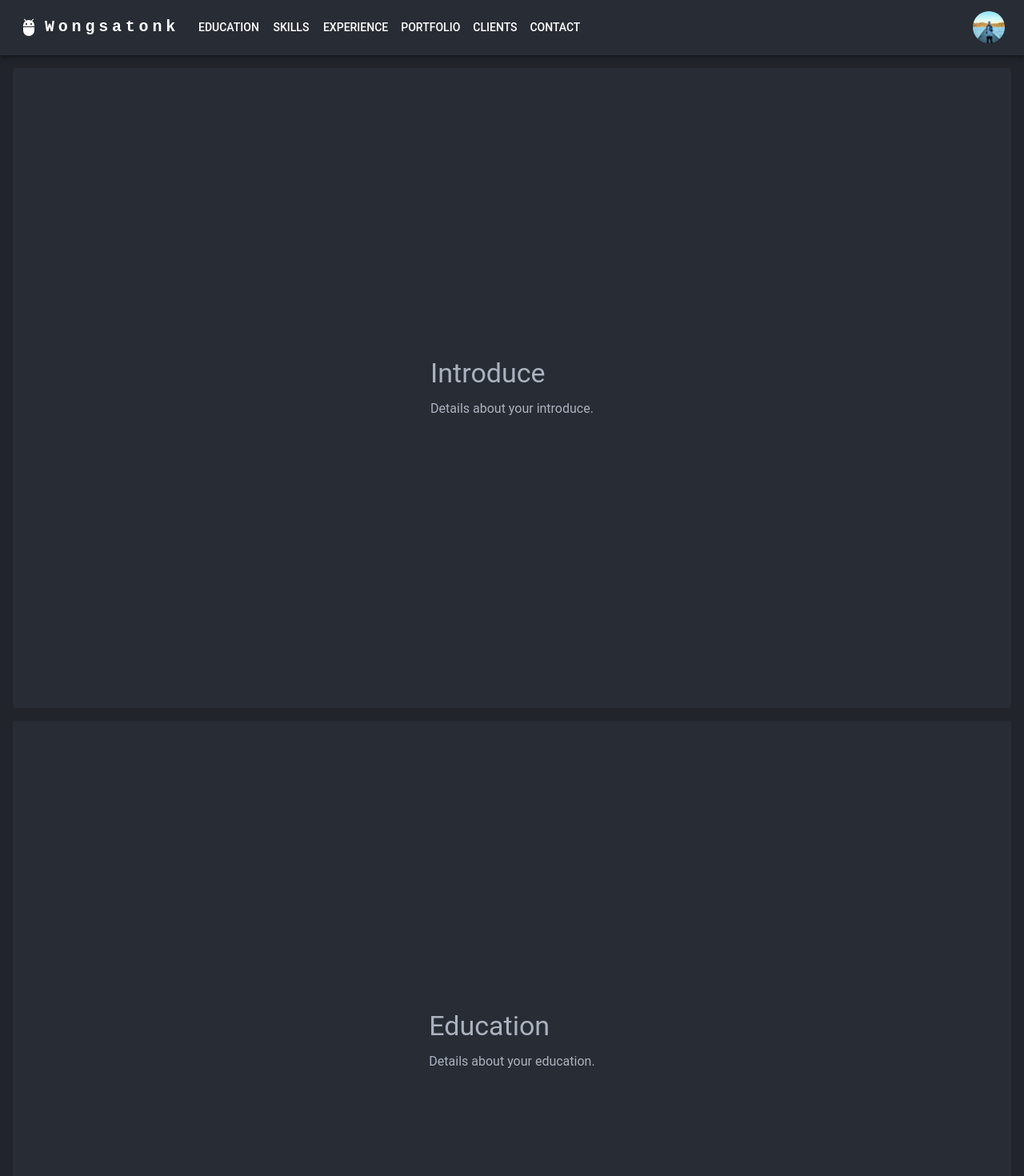
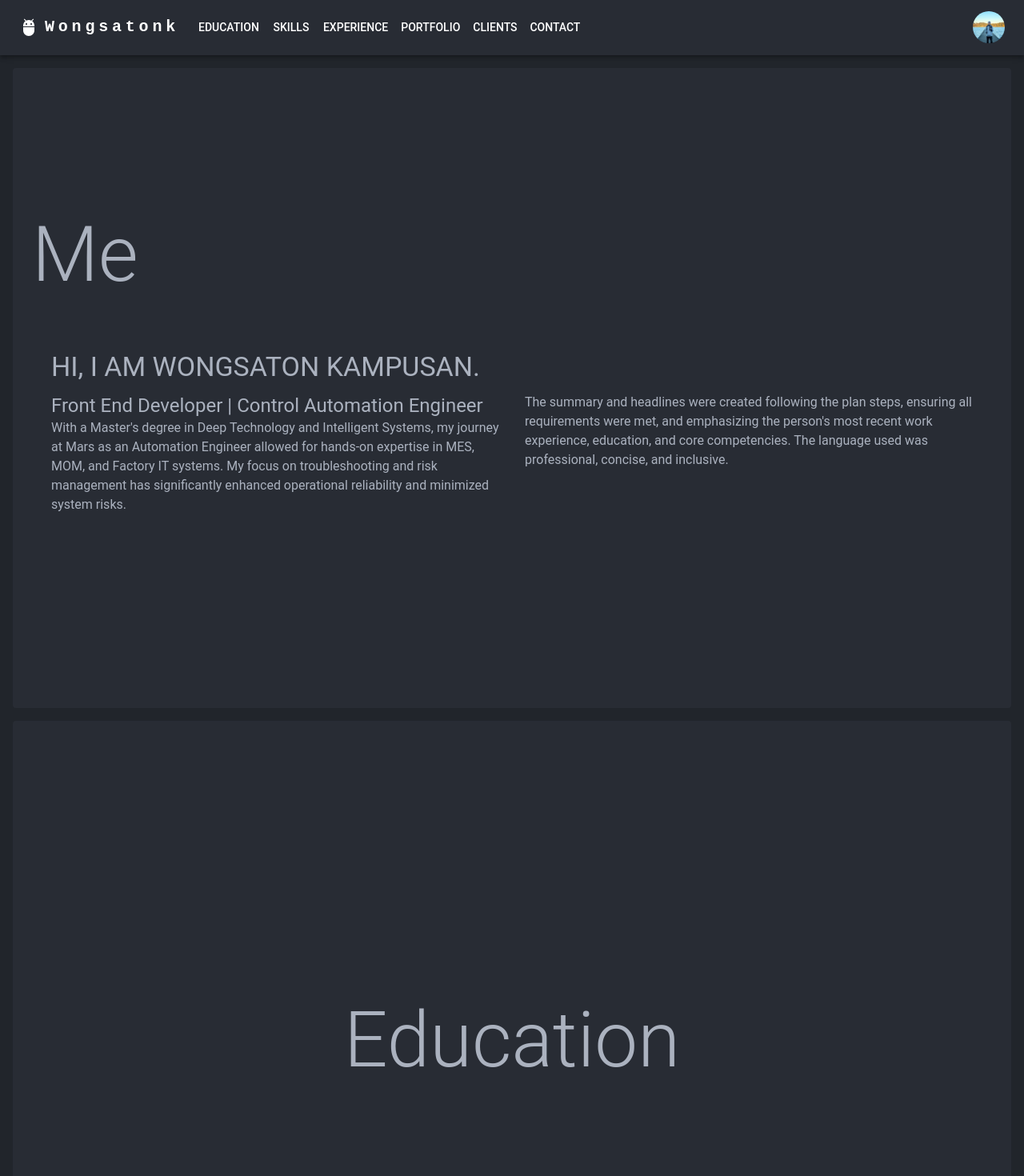
Before and after one commit to wongsatonk/react-portfolio, a React (Create React App) app: page / in a window 1280 px wide. Shown: the top 1470 px of the page at 80% size. Built offline with nearby package versions, Linux system fonts and the light colour scheme.

Commit message:
Added introduce componen

```diff
--- a/src/App.js
+++ b/src/App.js
@@ -1,50 +1,27 @@
 import React from "react";
-import { Button, CssBaseline } from "@mui/material";
+import { Button, CssBaseline, Typography } from "@mui/material";
 import Header from "./components/Header";
 import theme from "./theme";
 import { ThemeProvider } from "@emotion/react";
 import Section from "./components/Section";
+import Introduce from "./components/Introduce";
 
 function App() {
   return (
     <ThemeProvider theme={theme}>
       <CssBaseline />
       <Header></Header>
-      <Section
-        id="introduce"
-        title="Introduce"
-        content="Details about your introduce."
-      />
-      <Section
-        id="education"
-        title="Education"
-        content="Details about your education."
-      />
-      <Section
-        id="skills"
-        title="Skills"
-        content="Details about your skills."
-      />
-      <Section
-        id="experience"
-        title="Experience"
-        content="Details about your experience."
-      />
-      <Section
-        id="portfolio"
-        title="Portfolio"
-        content="Details about your portfolio."
-      />
-      <Section
-        id="clients"
-        title="Clients"
-        content="Details about your clients."
-      />
-      <Section
-        id="contact"
-        title="Contact"
-        content="Details about how to contact you."
-      />
+      <Section id="introduce" title="Me">
+        <Introduce></Introduce>
+      </Section>
+
+      <Section id="education" title="Education" />
+
+      <Section id="skills" title="Skills" />
+      <Section id="experience" title="Experience" />
+      <Section id="portfolio" title="Portfolio" />
+      <Section id="clients" title="Clients" />
+      <Section id="contact" title="Contact" />
     </ThemeProvider>
   );
 }
--- a/src/components/Header.js
+++ b/src/components/Header.js
@@ -109,7 +109,7 @@ function Header(props) {
             variant="h6"
             noWrap
             component="a"
-            href="app-bar-with-responsive-menu"
+            href="/"
             sx={{
               mr: 2,
               display: { xs: "none", md: "flex" },
@@ -237,12 +237,13 @@ function Header(props) {
             </Menu>
           </Box>
         </Toolbar>
-        <ScrollTop {...props}>
-          <Fab size="small" aria-label="scroll back to top">
-            <KeyboardArrowUpIcon />
-          </Fab>
-        </ScrollTop>
       </Container>
+
+      <ScrollTop {...props}>
+        <Fab size="small" aria-label="scroll back to top">
+          <KeyboardArrowUpIcon />
+        </Fab>
+      </ScrollTop>
     </AppBar>
   );
 }
--- /dev/null
+++ b/src/components/Introduce.js
@@ -0,0 +1,39 @@
+import React from "react";
+import Typography from "@mui/material/Typography";
+import Container from "@mui/material/Container";
+import Grid from "@mui/material/Grid";
+
+function Introduce() {
+  return (
+    <Container sx={{ py: 8 }}>
+      <Typography variant="h4" component="h2" gutterBottom>
+        HI, I AM WONGSATON KAMPUSAN.
+      </Typography>
+
+      <Grid container spacing={4}>
+        <Grid item xs={12} md={6}>
+          <Typography variant="h5">
+            Front End Developer | Control Automation Engineer
+          </Typography>
+          <Typography variant="body1">
+            With a Master's degree in Deep Technology and Intelligent Systems,
+            my journey at Mars as an Automation Engineer allowed for hands-on
+            expertise in MES, MOM, and Factory IT systems. My focus on
+            troubleshooting and risk management has significantly enhanced
+            operational reliability and minimized system risks.
+          </Typography>
+        </Grid>
+        <Grid item xs={12} md={6}>
+          <Typography variant="body1">
+            The summary and headlines were created following the plan steps,
+            ensuring all requirements were met, and emphasizing the person's
+            most recent work experience, education, and core competencies. The
+            language used was professional, concise, and inclusive.
+          </Typography>
+        </Grid>
+      </Grid>
+    </Container>
+  );
+}
+
+export default Introduce;
--- a/src/components/Section.js
+++ b/src/components/Section.js
@@ -1,7 +1,7 @@
 import React from "react";
 import { Box, Typography } from "@mui/material";
 
-function Section({ id, title, content }) {
+function Section({ id, title, children }) {
   return (
     <Box
       id={id}
@@ -17,10 +17,8 @@ function Section({ id, title, content }) {
       }}
     >
       <Box>
-        <Typography variant="h4" component="h2" gutterBottom>
-          {title}
-        </Typography>
-        <Typography variant="body1">{content}</Typography>
+        <Typography variant="h1">{title}</Typography>
+        {children}
       </Box>
     </Box>
   );
```
Also changed, not shown: 1 other file (tests, documents, lock files or other folders).
